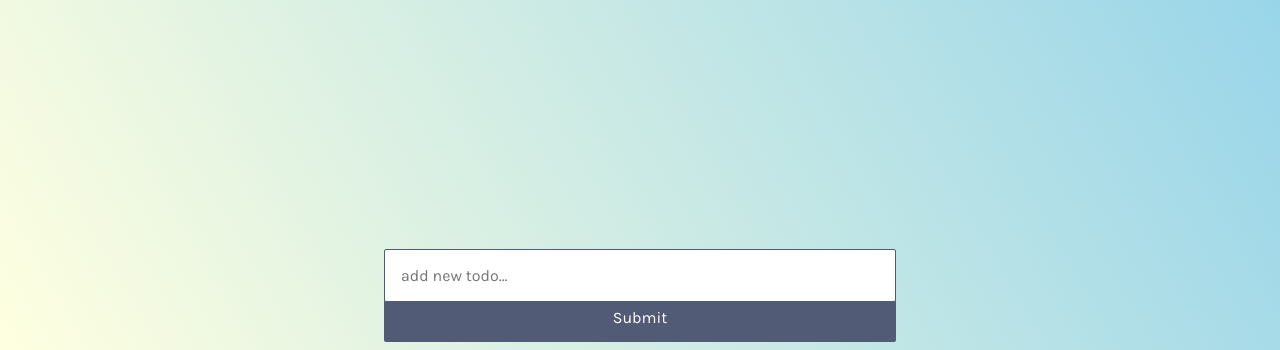
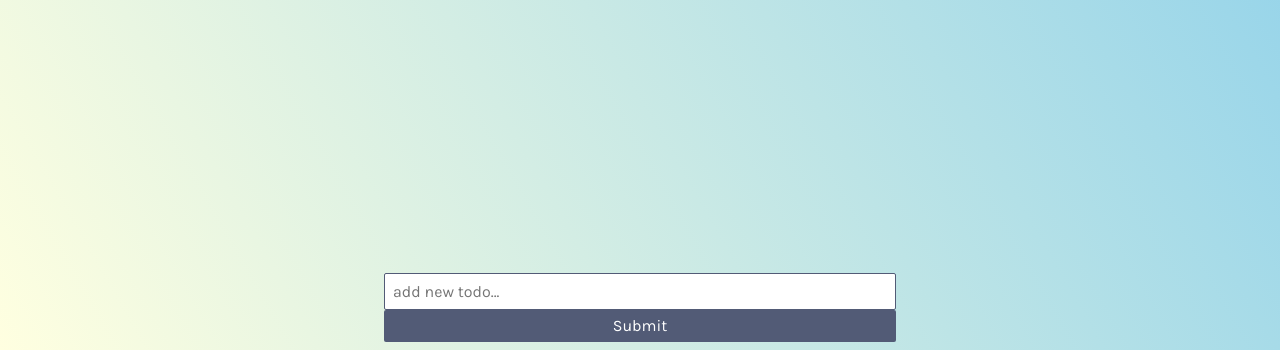
Before and after one commit to sima-qian/Todo-App, a website: page index.html in a window 1280 px wide. Shown: the part 450-800 px from the top of the page. Drawn offline with nearby package versions, Linux system fonts and the light colour scheme.

Commit message:
decrease padding in add todo input & submit elements

```diff
--- a/style.css
+++ b/style.css
@@ -89,7 +89,7 @@ button {
 }
 
 .delete .del-btn {
-  // add styling here
+  /* funky styling here */
 }
 
 .marked .mark-btn {
@@ -116,24 +116,25 @@ button {
 
 input[name="description"] {
   width: calc(100vw - 32px);
-  padding: 16px;
+  padding: 8px;
   font-size: 1rem;
   line-height: 1rem;
   border-radius: 2px;
   font-family: Karla, sans-serif;
   font-weight: 400;
+  box-sizing: border-box;
   border-style: solid;
   border-color: #525b76;
   border-width: thin;
   position: fixed;
-  bottom: calc(1rem + 32px);
+  bottom: calc(1rem + 16px);
 }
 
 input[type="submit"] {
   width: 100%;
   background: #525b76;
   color: white;
-  padding: 16px;
+  padding: 8px;
   font-size: 1rem;
   line-height: 1rem;
   border: none;
@@ -191,6 +192,7 @@ li form {
 
   input[name="description"] {
     max-width: 32rem;
+    bottom: calc(1rem + 24px);
   }
 
   #add-todo {
```
